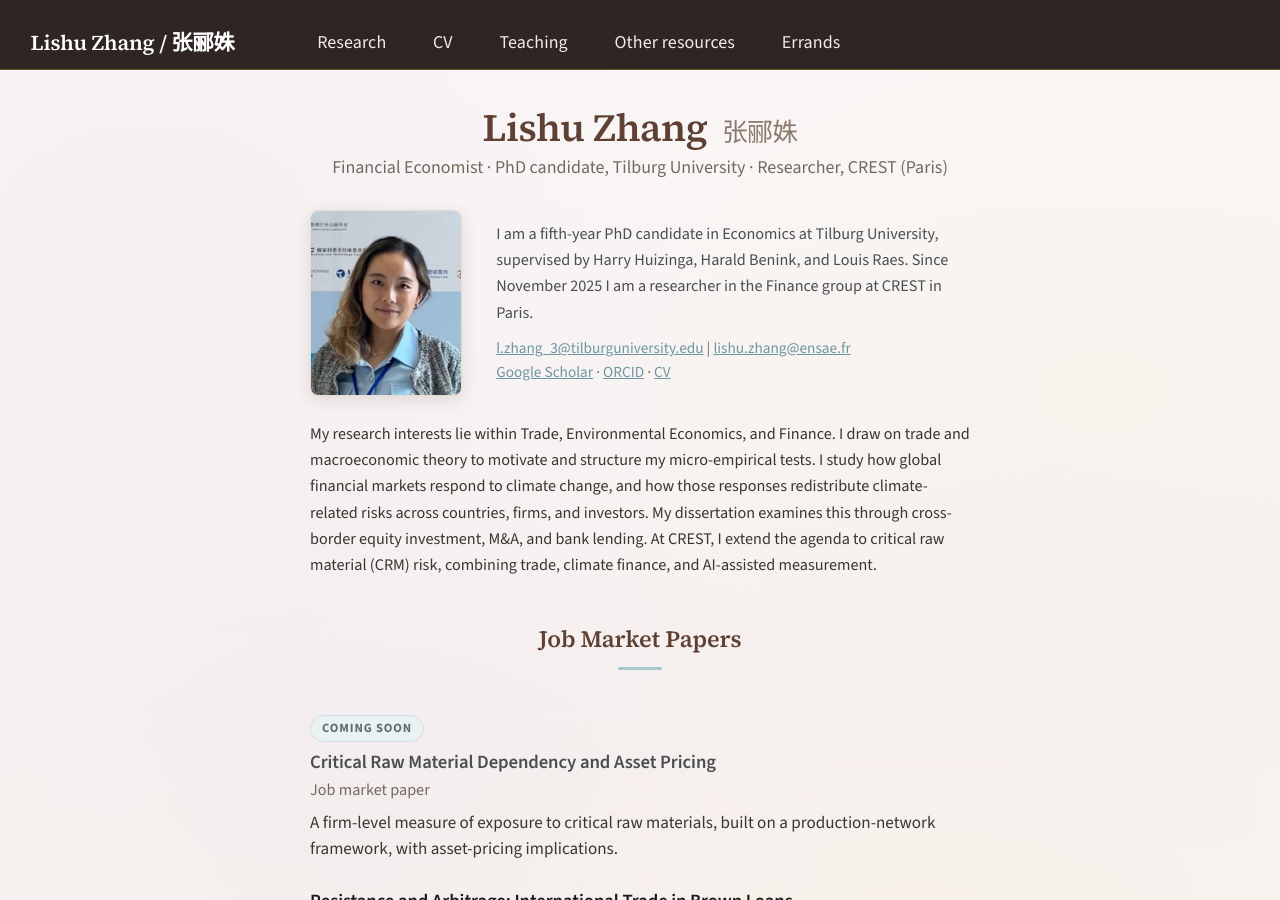
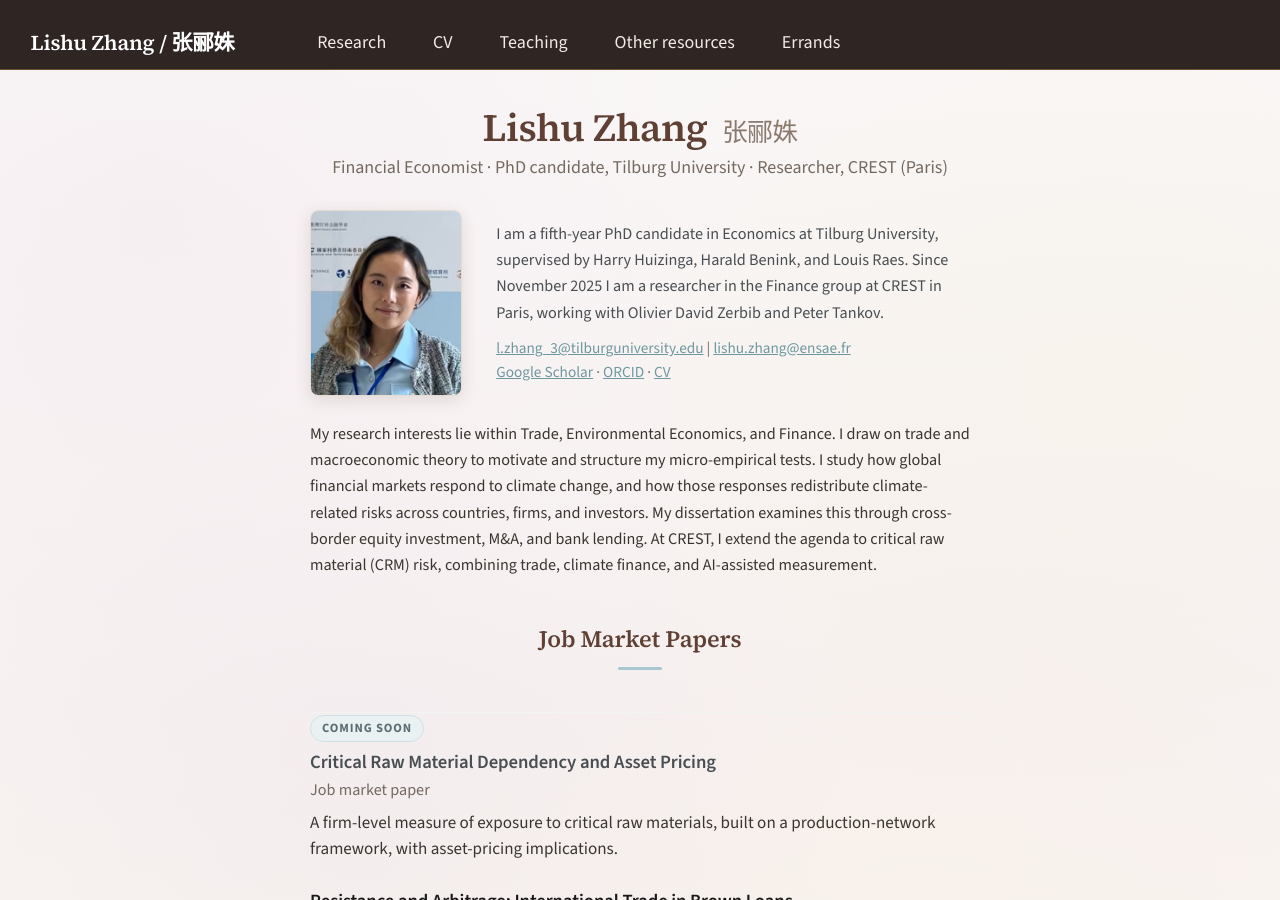
Before and after one commit to LishuZ/LishuZ.github.io, a Jekyll site: the page built from _pages/about.md, in a window 1280 px wide and 900 px high. Built offline with Jekyll 4.4.1, drawn with Linux system fonts in a browser that asks for light colours.

Commit message:
Add CREST collaborators to bio
Co-Authored-By: Claude Opus 4.8 (1M context) <noreply@anthropic.com>

```diff
--- a/_pages/about.md
+++ b/_pages/about.md
@@ -94,7 +94,7 @@ author_profile: false
 <div class="intro-row">
   <img class="intro-photo" src="/images/newpic.jpg" alt="Lishu Zhang">
   <div class="intro-text">
-    <p>I am a fifth-year PhD candidate in Economics at Tilburg University, supervised by Harry Huizinga, Harald Benink, and Louis Raes. Since November 2025 I am a researcher in the Finance group at CREST in Paris.</p>
+    <p>I am a fifth-year PhD candidate in Economics at Tilburg University, supervised by Harry Huizinga, Harald Benink, and Louis Raes. Since November 2025 I am a researcher in the Finance group at CREST in Paris, working with Olivier David Zerbib and Peter Tankov.</p>
     <p class="contact"><a href="mailto:l.zhang_3@tilburguniversity.edu">l.zhang_3@tilburguniversity.edu</a>&nbsp;|&nbsp;<a href="mailto:lishu.zhang@ensae.fr">lishu.zhang@ensae.fr</a><br><a href="https://scholar.google.com/citations?hl=zh-CN&user=19jsgQMAAAAJ">Google Scholar</a>&nbsp;·&nbsp;<a href="https://orcid.org/0000-0003-0237-7664">ORCID</a>&nbsp;·&nbsp;<a href="/files/cv.pdf">CV</a></p>
   </div>
 </div>
```
